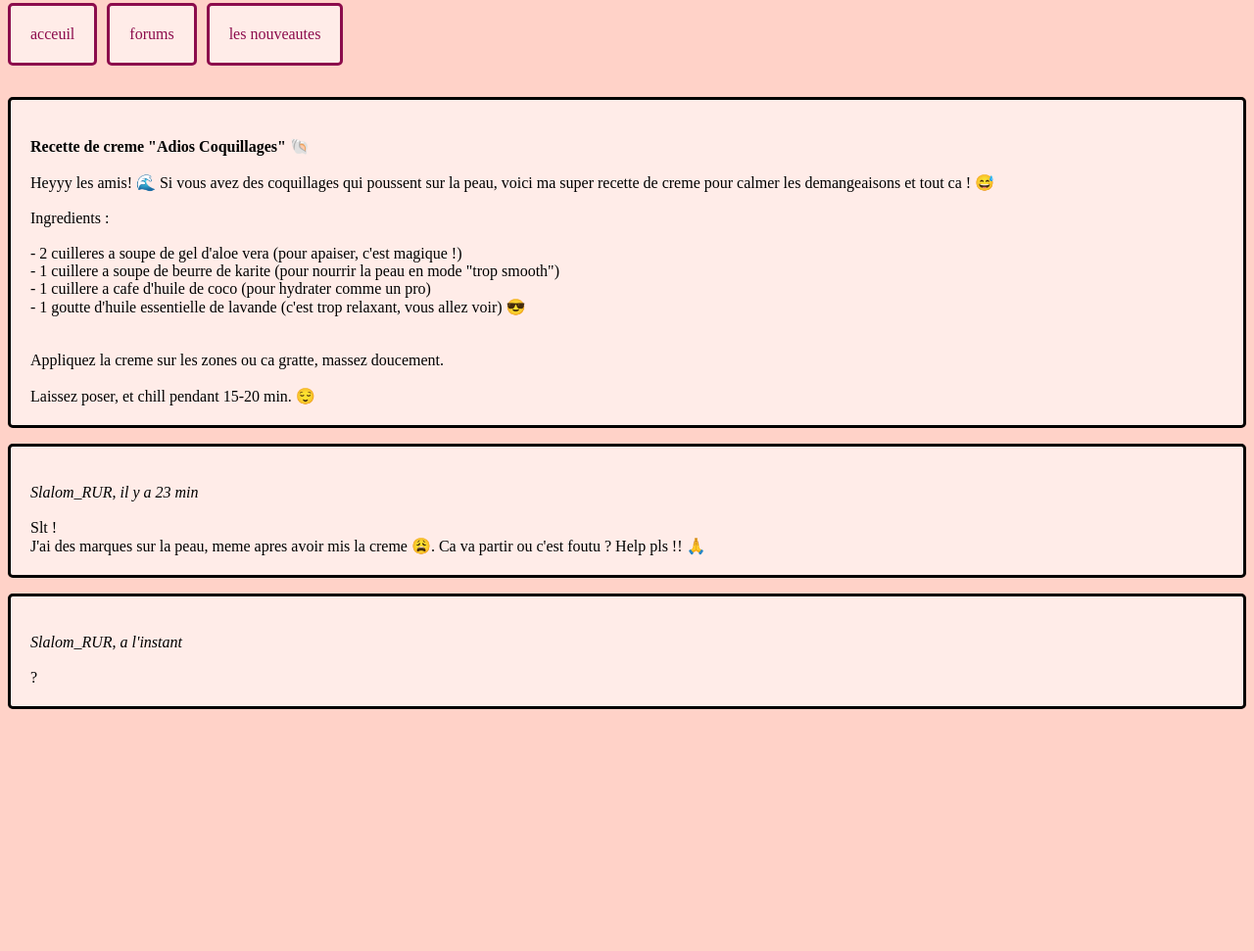
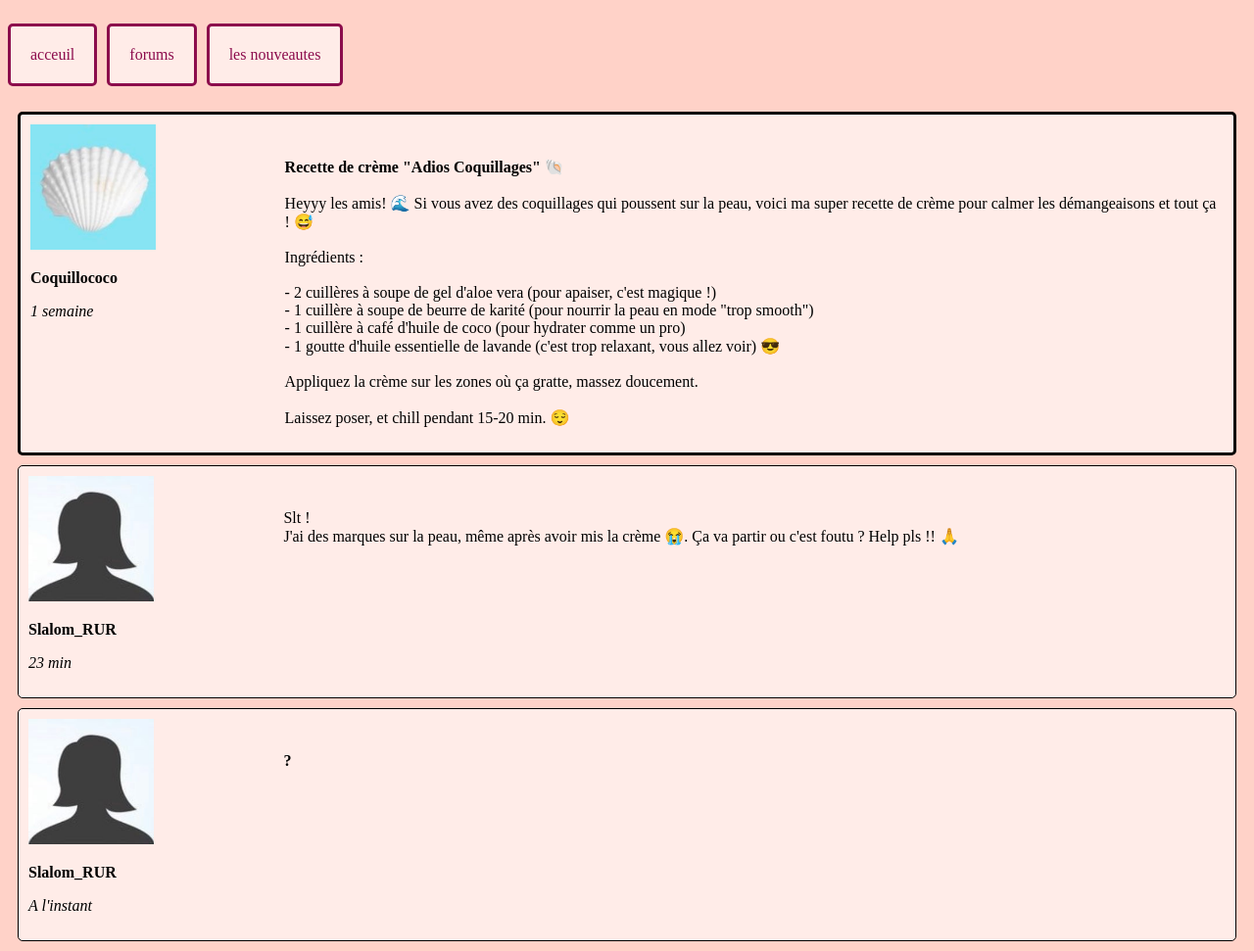
Before and after one commit to sarahwcqz/Mes-Coquillages, a plain HTML site: page index.html in a window 1280 px wide. Shown: the part 170-1141 px from the top of the page at 98% size. Before the commit the page ends 910 px from the top, so only its background shows below. Drawn offline with Linux system fonts and the light colour scheme; a web font is replaced by a local one.

Commit message:
update 26/02

```diff
--- a/index.html
+++ b/index.html
@@ -7,6 +7,8 @@
 <link rel="preconnect" href="https://fonts.gstatic.com" crossorigin>
 <link href="https://fonts.googleapis.com/css2?family=Tilt+Prism&display=swap" rel="stylesheet">
 <link href="https://fonts.googleapis.com/css2?family=Big+Shoulders+Inline+Display:wght@100..900&display=swap" rel="stylesheet">
+<link href="https://fonts.googleapis.com/css2?family=Train+One&display=swap" rel="stylesheet">
+
         <title>mescoquillages.overblog</title>
 
     </head>
@@ -28,6 +30,7 @@
                     <p>acceuil</p>
                     <p>forums</p>
                     <p>les nouveautes</p>
+
             </div>
         </header>
 
@@ -35,53 +38,71 @@
 
         <main>
 
+            <div class="recette">
+                <div class="teterecette">
+                    <img src="profpicautre.jpg" height="128px" width="128px">
+                    <p><strong>Coquillococo</strong></p>
+                    <p><em>1 semaine</em></p>
+                </div>
+
+                <div class="pararecette">
                     <p>
                     <br>
-                <strong>Recette de creme "Adios Coquillages"</strong> &#128026;
+                    <strong>Recette de crème "Adios Coquillages"</strong> 🐚
                     <br>
                     <br>
-                Heyyy les amis! &#127754; Si vous avez des coquillages qui poussent sur la peau, voici ma super recette de creme pour calmer les demangeaisons et tout ca ! &#128517;
+                    Heyyy les amis! 🌊 Si vous avez des coquillages qui poussent sur la peau, voici ma super recette de crème pour calmer les démangeaisons et tout ça ! 😅
                     <br>
                     <br>
-                Ingredients :
+                    Ingrédients :
                     <br>
                     <br>
-                        - 2 cuilleres a soupe de gel d'aloe vera (pour apaiser, c'est magique !)
-                        <br>
-                        - 1 cuillere a soupe de beurre de karite (pour nourrir la peau en mode "trop smooth")
-                        <br>
-                        - 1 cuillere a cafe d'huile de coco (pour hydrater comme un pro)
-                        <br>
-                        - 1 goutte d'huile essentielle de lavande (c'est trop relaxant, vous allez voir) &#128526;
+                    - 2 cuillères à soupe de gel d'aloe vera (pour apaiser, c'est magique !) <br>
+                    - 1 cuillère à soupe de beurre de karité (pour nourrir la peau en mode "trop smooth") <br>
+                    - 1 cuillère à café d'huile de coco (pour hydrater comme un pro) <br>
+                    - 1 goutte d'huile essentielle de lavande (c'est trop relaxant, vous allez voir) 😎
                     <br>
                     <br>
-                <br>
-                Appliquez la creme sur les zones ou ca gratte, massez doucement.
+                    Appliquez la crème sur les zones où ça gratte, massez doucement.
                     <br>
                     <br>
-                Laissez poser, et chill pendant 15-20 min. &#128524;
+                    Laissez poser, et chill pendant 15-20 min. 😌
                     <br>
                 </p>
+                </div>
+            </div>
 
+            <div class="comm1">
+                <div class="tetecomm1">
+                    <img src="propicSalome.jpg" height="128px" width="128px">
+                    <p><strong>Slalom_RUR</strong></p>
+                    <p><em>23 min</em></p>
+                </div>
+                <div class="paracomm1">
                     <p>
-                <br>
-                <em>Slalom_RUR,    il y a 23 min</em>
-                <br>
                     <br>
                     Slt !
                     <br>
-                J'ai des marques sur la peau, meme apres avoir mis la creme &#128553;. Ca va partir ou c'est foutu ? Help pls !! &#128591;
+                    J'ai des marques sur la peau, même après avoir mis la crème 😭. Ça va partir ou c'est foutu ? Help pls !! &#128591;
                     <br>
                 </p>
+                </div>
+            </div>
 
+            <div class="comm2">
+                <div class="tetecomm2">
+                    <img src="propicSalome.jpg" height="128px" width="128px">
+                    <p><strong>Slalom_RUR</strong></p>
+                    <p><em>A l'instant</em></p>
+                </div>
+                <div class="paracomm2">
                     <p>
                     <br>
-                <em>Slalom_RUR,    a l'instant</em>
-                <br>
-                <br>
-                ?
+                    <strong>?</strong>
                     <br>
                     </p>
+                </div>
+            </div>
 
         </main>
 
--- a/style.css
+++ b/style.css
@@ -2,7 +2,7 @@ body{
     background-color: #ffd2c8;
 }
 
-p{
+.header p{
     border: solid;
     border-radius: 5px;
     margin: 20px, 10px, 10px, 10px;
@@ -25,7 +25,9 @@ p{
     justify-content: left;
     gap: 10px;
     color: #8c0c4c;
-    font-family: "Big Shoulders Inline Display", serif;
+    font-family: "Train One", serif;
+    font-weight: 400;
+    font-style: normal;
 
 }
 
@@ -41,5 +43,67 @@ h1{
     color: #640844;
     text-align: center;
     font-family: "Tilt Prism", serif;
-    font-size: xx-large;
+    font-size: 50px;
 }
+
+.recette{
+    display: flex;
+    flex-direction: row;
+    border: solid;
+    border-radius: 5px;
+    margin: 10px;
+    background-color: #ffece8;
+
+}
+
+.teterecette{
+    flex: 1;
+    padding: 10px;
+}
+
+.pararecette{
+    flex: 4;
+    padding: 10px;
+}
+
+
+
+.comm1{
+    display: flex;
+    flex-direction: row;
+    border: solid, 1px;
+    border-radius: 5px;
+    margin: 10px;
+    background-color: #ffece8;
+
+}
+
+.tetecomm1{
+    flex: 1;
+    padding: 10px;
+}
+
+.paracomm1{
+    flex: 4;
+    padding: 10px;
+}
+
+
+.comm2{
+    display: flex;
+    flex-direction: row;
+    border: solid, 1px;
+    border-radius: 5px;
+    margin: 10px;
+    background-color: #ffece8;
+}
+
+.tetecomm2{
+    flex: 1;
+    padding: 10px;
+}
+
+.paracomm2{
+    flex: 4;
+    padding: 10px;
+}
```
Lines whose indentation alone changed are shown as unchanged.
